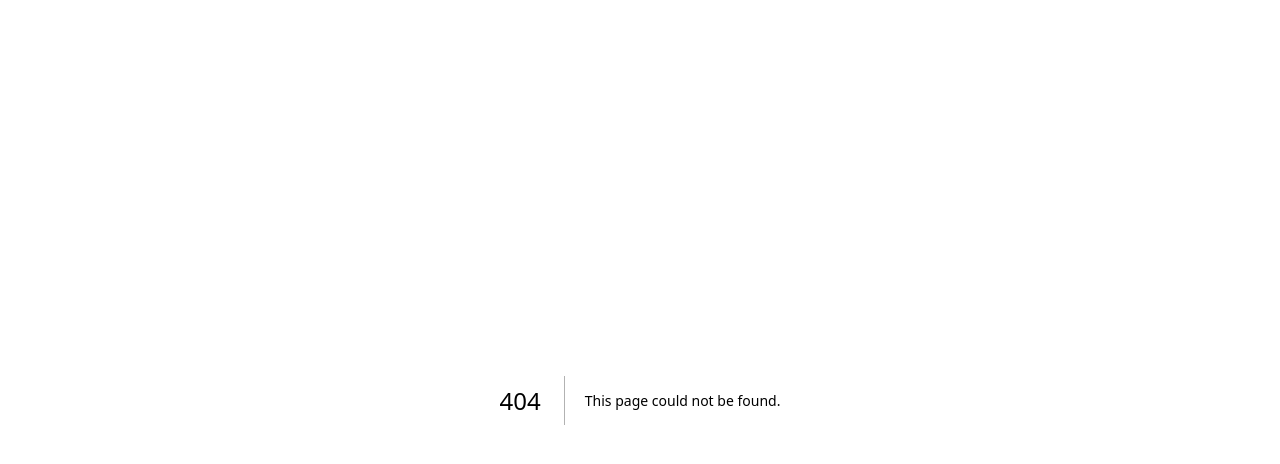
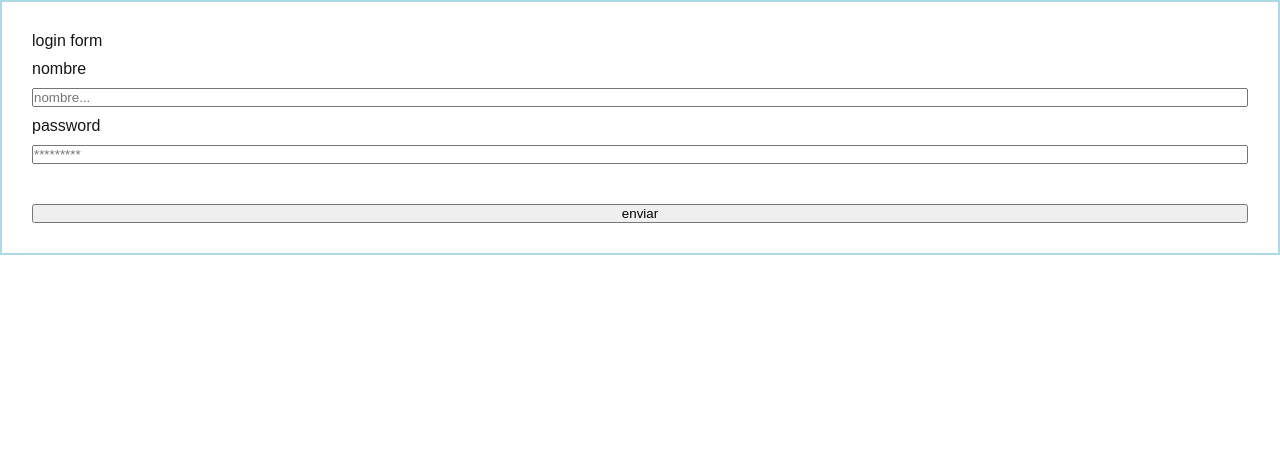
Before and after one commit to MarcoRosselDev/next-js-06-postgres, a Next.js app: page /login in a window 1280 px wide. Before the commit this address had no page. Shown: the top 464 px of the page. Built offline with nearby package versions, Linux system fonts and the light colour scheme.

Commit message:
typescript | login with no libraries

```diff
--- /dev/null
+++ b/src/app/login/login.module.css
@@ -0,0 +1,11 @@
+.login_main_div{
+  display: flex;
+  flex-direction: column;
+  padding: 30px;
+  gap: 10px;
+  border: 2px solid lightblue;
+}
+
+.button_login{
+  margin-top: 30px;
+}
--- /dev/null
+++ b/src/app/login/page.tsx
@@ -0,0 +1,42 @@
+"use client"
+import { ChangeEvent, FormEvent, useState } from "react";
+import style from "./login.module.css"
+
+export default function Login() {
+
+  const [loginState, setLoginState] = useState({
+    nombre:"",
+    password:""
+  })
+
+  const handleChange = (event: ChangeEvent<HTMLInputElement>) => {
+    console.log(event.target.value, "name:",event.target.name);
+
+    setLoginState(previo => {
+      return {...previo,
+        [event.target.name]: event.target.value
+      }
+    })
+  }
+
+  const handleSubmit = (event:FormEvent<HTMLFormElement>) => {
+    event.preventDefault();
+    console.log(loginState);
+  }
+
+  return (
+    <form onSubmit={handleSubmit} className={style.login_main_div}>
+      <p>login form</p>
+
+      <label htmlFor="nombre">nombre</label>
+      <input onChange={handleChange}
+      type="text" id="nombre" placeholder="nombre..." name="nombre" />
+
+      <label htmlFor="password">password</label>
+      <input onChange={handleChange}
+      type="password" placeholder="*********" name="password" />
+
+      <button type="submit" className={style.button_login}>enviar</button>
+    </form>
+  )
+}
```
